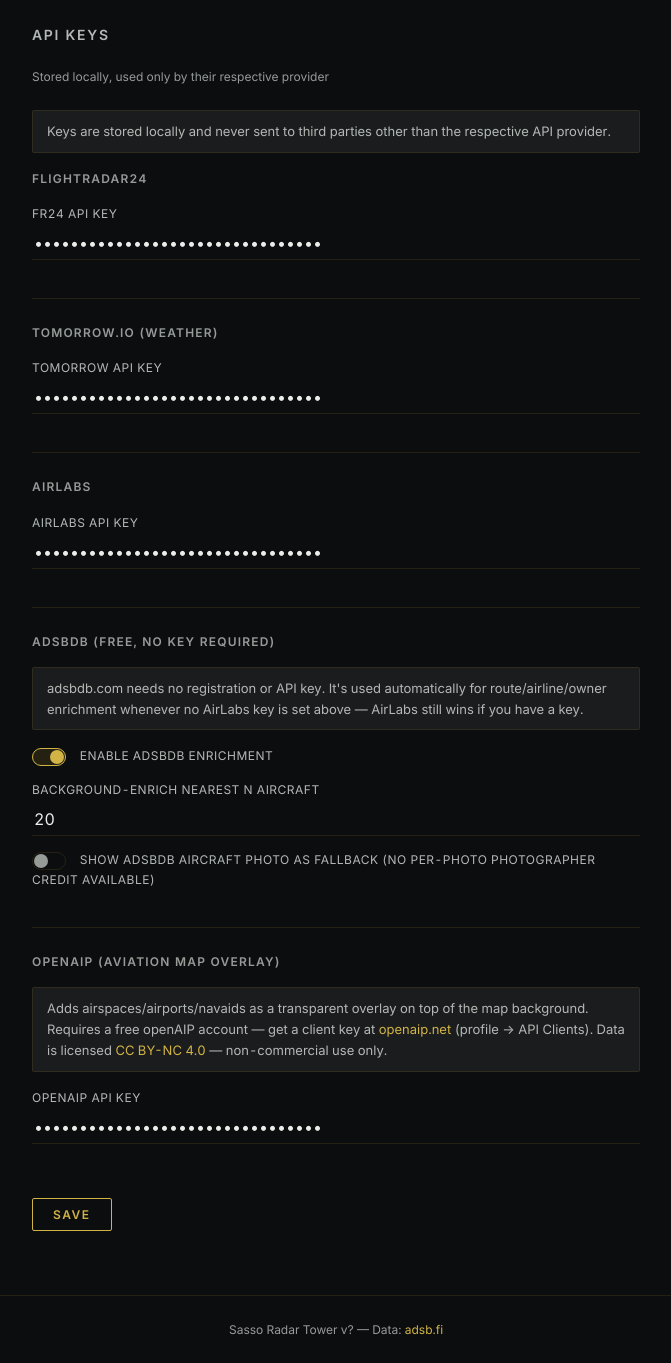
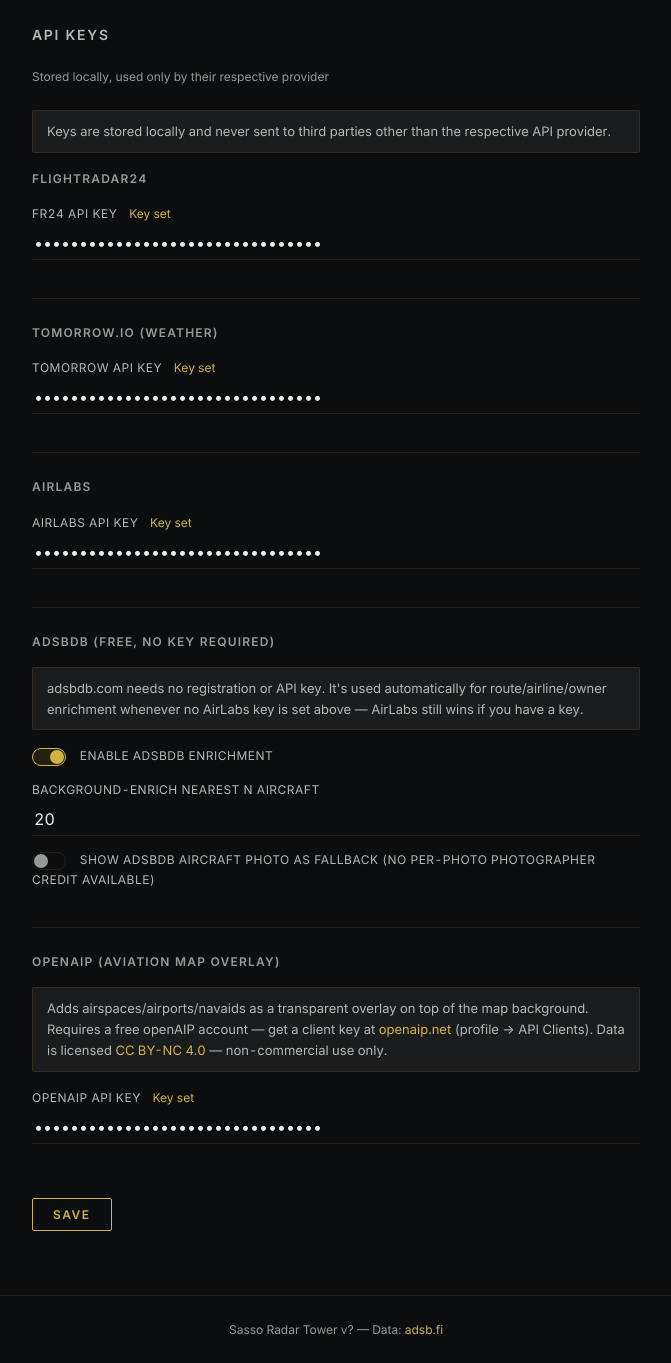
Before and after one commit to Lukasisnberg/Sasso_Radar_Tower, a Flask app: page /api-keys in a window 1280 px wide. Shown: the part 60-1423 px from the top of the page, without its empty margins (304-975 px from the left). Run offline with Flask 3, Linux system fonts and the light colour scheme.

Commit message:
Portal-Redesign Schritt 4: Rückmeldungen + destruktive Aktionen
Speicherbestätigung von gerahmtem .alert-success-Banner auf eine ruhige,
akzentfarbene Textzeile umgestellt (kein Kasten/Hintergrund mehr), die
über ein kleines Vanilla-JS in base.html nach 2,5s von selbst ausblendet
("kurze, unaufdringliche Bestätigung" statt Dauerbanner). Betrifft die
Save-Bestätigung auf Radar/Display/API-Keys sowie die Restart-/Shutdown-/
Update-Statusmeldung auf System.

API-Keys zeigen jetzt "Key set"/"Not set" direkt neben jedem Feldlabel
(gedämpftes Grau bzw. Akzentfarbe) -- genau das im Auftrag genannte
Beispiel für "Zustände ruhig und eindeutig kennzeichnen".

Restart und Shutdown hatten bisher überhaupt keinen Bestätigungsschritt;
beide bekommen jetzt ein confirm()-Dialogfeld (sparsames Inline-Vanilla-JS,
kein Framework) sowie beide die Warnfarbe (.btn-danger) -- der Auftrag
nennt explizit "Neustart, Herunterfahren" gemeinsam als destruktive
Aktionen, bisher stand nur Shutdown in Rot.

Nebenbei nachgeholt: .btn:focus-visible-Ring (im Schritt-3-Commit
angekündigt, aber nie tatsächlich ergänzt) sowie Entfernung der seit
Schritt 4 toten --success-bg/--success-border-Variablen.

Keine Änderung an Formularfeldnamen, Routen oder Speicherlogik. Visuell
per Dev-Server + Browser-Screenshots verifiziert (Key-set-Labels, ruhige
Saved-Zeile, rote Restart/Shutdown-Umrandung) -- Restart/Shutdown bewusst
nicht angeklickt, da der Dev-Server gegen das echte Pi läuft und ein
Bestätigen dort tatsächlich neu starten/herunterfahren würde. Volle
Testsuite weiterhin 584/584 grün.

Co-Authored-By: Claude Sonnet 5 <noreply@anthropic.com>

```diff
--- a/flugradar/web/static/style.css
+++ b/flugradar/web/static/style.css
@@ -53,8 +53,6 @@
   --border: var(--hairline);
   --input-bg: #08090a;
   --input-border: var(--hairline);
-  --success-bg: var(--surface-accent);
-  --success-border: var(--accent);
   --radius: 2px; /* flat, not bubbly -- see "keine runden bunten Buttons" */
 
   /* Type -- same 4-tier hierarchy as the display's font_title/value/
@@ -404,6 +402,11 @@ h1 {
   color: var(--bg);
 }
 
+.btn:focus-visible {
+  outline: 2px solid var(--accent);
+  outline-offset: 2px;
+}
+
 .btn-danger {
   border-color: var(--danger);
   color: var(--danger);
@@ -427,18 +430,39 @@ h1 {
   font-size: 13px;
 }
 
-.alert-success {
-  background: var(--success-bg);
-  border: 1px solid var(--success-border);
-  color: var(--accent);
-}
-
 .alert-info {
   background: var(--surface);
   border: 1px solid var(--hairline);
   color: var(--text-muted);
 }
 
+/* Save/status confirmations: a quiet line of accent-coloured text, not a
+   bordered banner (Rückmeldungen: "dezent und ruhig ... kein grelles
+   grünes Erfolgsbanner"). Fades out on its own after a few seconds via
+   the small script in base.html -- "kurze, unaufdringliche Bestätigung". */
+.save-confirm {
+  color: var(--accent);
+  font-size: var(--font-small);
+  margin-bottom: var(--space-3);
+  opacity: 1;
+  transition: opacity 0.6s ease;
+}
+
+/* API key set/unset state, next to each field's label -- muted when
+   empty, accent when a key is present (Rückmeldungen: "Zustände ... ruhig
+   und eindeutig kennzeichnen"). */
+.field-state {
+  text-transform: none;
+  letter-spacing: normal;
+  font-weight: 400;
+  color: var(--text-hint);
+  margin-left: 8px;
+}
+
+.field-state.is-set {
+  color: var(--accent);
+}
+
 @media (max-width: 480px) {
   .form-row, .form-row-3 { grid-template-columns: 1fr; }
   nav.top-nav .links { gap: 10px; }
--- a/flugradar/web/templates/api_keys.html
+++ b/flugradar/web/templates/api_keys.html
@@ -7,7 +7,7 @@
 </header>
 
 {% if request.args.get('saved') %}
-<div class="alert alert-success">Settings saved.</div>
+<p class="save-confirm" data-autofade>Saved</p>
 {% endif %}
 
 <div class="alert alert-info">
@@ -19,7 +19,9 @@
   <section class="section">
     <h2>FlightRadar24</h2>
     <div class="form-group">
-      <label for="fr24_api_key">FR24 API Key</label>
+      <label for="fr24_api_key">FR24 API Key
+        <span class="field-state{% if settings.fr24_api_key %} is-set{% endif %}">{% if settings.fr24_api_key %}Key set{% else %}Not set{% endif %}</span>
+      </label>
       <input type="password" id="fr24_api_key" name="fr24_api_key"
              value="{{ settings.fr24_api_key }}"
              placeholder="optional">
@@ -29,7 +31,9 @@
   <section class="section">
     <h2>Tomorrow.io (Weather)</h2>
     <div class="form-group">
-      <label for="tomorrow_api_key">Tomorrow API Key</label>
+      <label for="tomorrow_api_key">Tomorrow API Key
+        <span class="field-state{% if settings.tomorrow_api_key %} is-set{% endif %}">{% if settings.tomorrow_api_key %}Key set{% else %}Not set{% endif %}</span>
+      </label>
       <input type="password" id="tomorrow_api_key" name="tomorrow_api_key"
              value="{{ settings.tomorrow_api_key }}"
              placeholder="optional">
@@ -39,7 +43,9 @@
   <section class="section">
     <h2>AirLabs</h2>
     <div class="form-group">
-      <label for="airlabs_api_key">AirLabs API Key</label>
+      <label for="airlabs_api_key">AirLabs API Key
+        <span class="field-state{% if settings.airlabs_api_key %} is-set{% endif %}">{% if settings.airlabs_api_key %}Key set{% else %}Not set{% endif %}</span>
+      </label>
       <input type="password" id="airlabs_api_key" name="airlabs_api_key"
              value="{{ settings.airlabs_api_key }}"
              placeholder="optional">
@@ -85,7 +91,9 @@
       — non-commercial use only.
     </div>
     <div class="form-group">
-      <label for="openaip_api_key">openAIP API Key</label>
+      <label for="openaip_api_key">openAIP API Key
+        <span class="field-state{% if settings.openaip_api_key %} is-set{% endif %}">{% if settings.openaip_api_key %}Key set{% else %}Not set{% endif %}</span>
+      </label>
       <input type="password" id="openaip_api_key" name="openaip_api_key"
              value="{{ settings.openaip_api_key }}"
              placeholder="required for the overlay">
--- a/flugradar/web/templates/base.html
+++ b/flugradar/web/templates/base.html
@@ -30,5 +30,11 @@
     Sasso Radar Tower v{{ version | default('?') }} &mdash;
     Data: <a href="https://adsb.fi" target="_blank">adsb.fi</a>
   </footer>
+
+  <script>
+    document.querySelectorAll('[data-autofade]').forEach(function (el) {
+      setTimeout(function () { el.style.opacity = '0'; }, 2500);
+    });
+  </script>
 </body>
 </html>
--- a/flugradar/web/templates/display.html
+++ b/flugradar/web/templates/display.html
@@ -7,7 +7,7 @@
 </header>
 
 {% if request.args.get('saved') %}
-<div class="alert alert-success">Settings saved.</div>
+<p class="save-confirm" data-autofade>Saved</p>
 {% endif %}
 
 <form method="post">
--- a/flugradar/web/templates/radar.html
+++ b/flugradar/web/templates/radar.html
@@ -7,7 +7,7 @@
 </header>
 
 {% if request.args.get('saved') %}
-<div class="alert alert-success">Settings saved.</div>
+<p class="save-confirm" data-autofade>Saved</p>
 {% endif %}
 
 <form method="post">
```
Also changed, not shown: flugradar/web/templates/system.html (+5 -3 lines).
